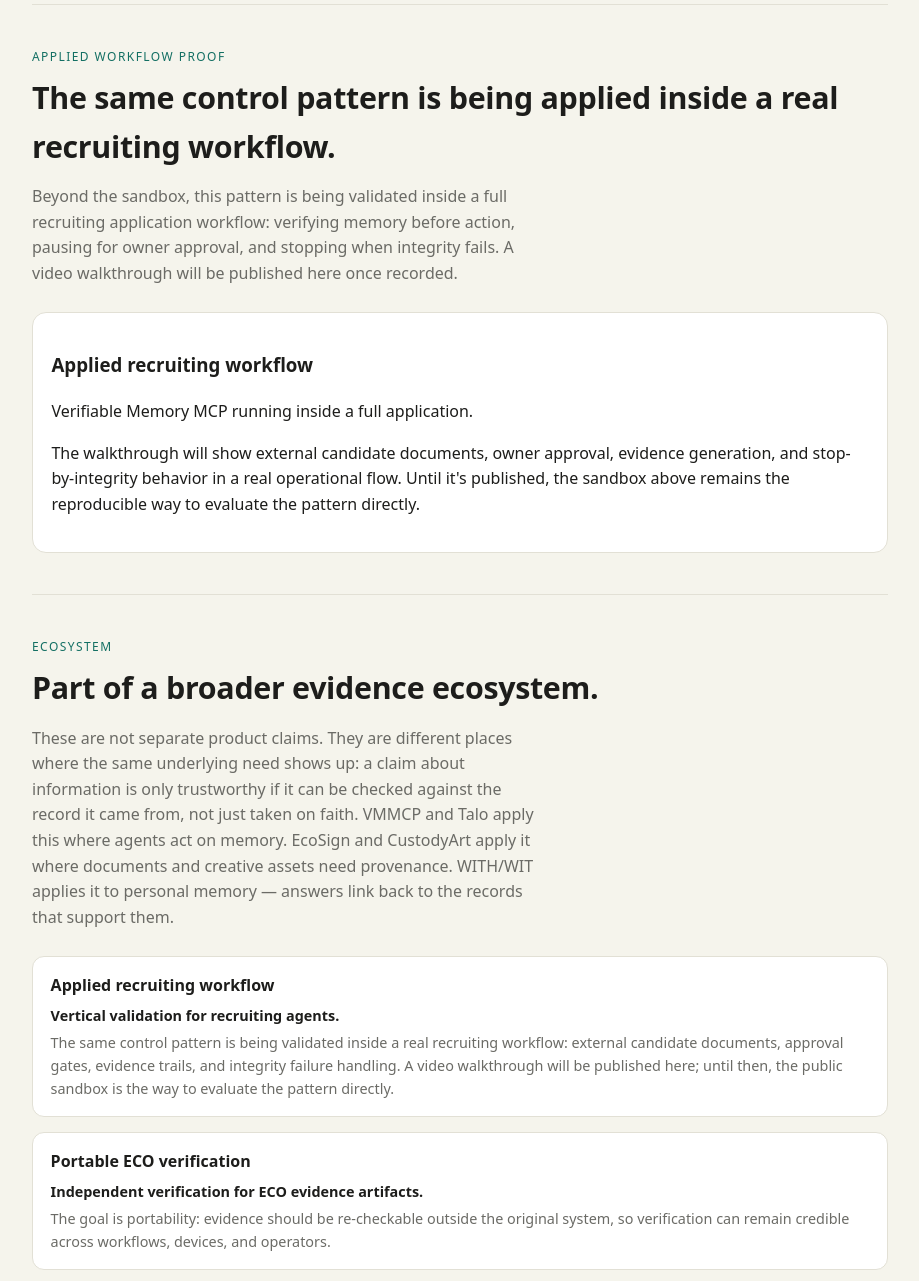
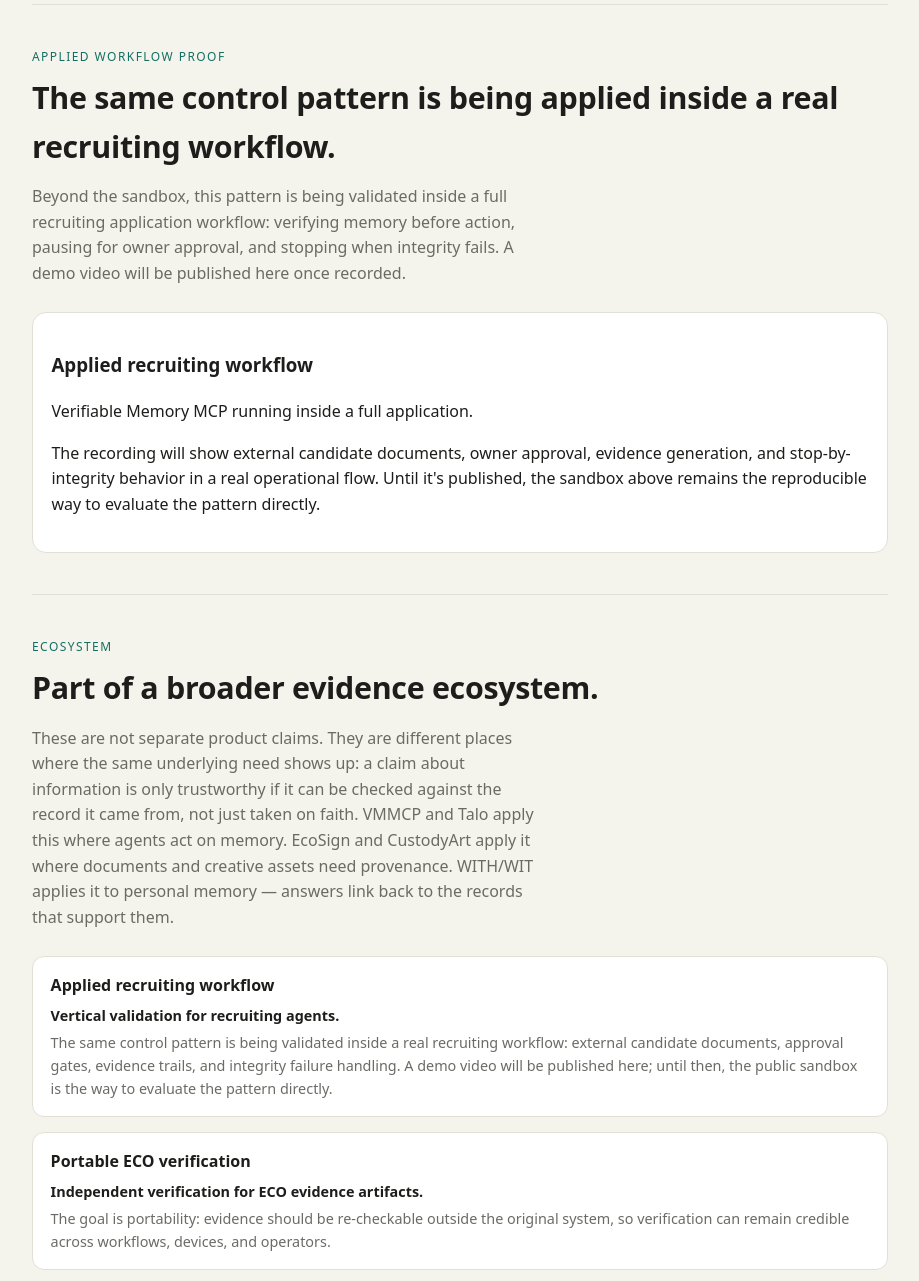
Before and after one commit to TemporalDynamics/verifiable-memory-mcp, a website: page index.html in a window 1280 px wide. Shown: the part 3546-4827 px from the top of the page, without its empty margins (180-1099 px from the left). Drawn offline with Linux system fonts and the light colour scheme.

Commit message:
Polish sandbox landing copy

```diff
--- a/index.html
+++ b/index.html
@@ -393,12 +393,12 @@
     <p class="kicker">Applied workflow proof</p>
     <h2>The same control pattern is being applied inside a real recruiting workflow.</h2>
     <p class="section-lead">
-      Beyond the sandbox, this pattern is being validated inside a full recruiting application workflow: verifying memory before action, pausing for owner approval, and stopping when integrity fails. A video walkthrough will be published here once recorded.
+      Beyond the sandbox, this pattern is being validated inside a full recruiting application workflow: verifying memory before action, pausing for owner approval, and stopping when integrity fails. A demo video will be published here once recorded.
     </p>
     <div class="video-card">
       <h3>Applied recruiting workflow</h3>
       <p class="subhead">Verifiable Memory MCP running inside a full application.</p>
-      <p>The walkthrough will show external candidate documents, owner approval, evidence generation, and stop-by-integrity behavior in a real operational flow. Until it's published, the sandbox above remains the reproducible way to evaluate the pattern directly.</p>
+      <p>The recording will show external candidate documents, owner approval, evidence generation, and stop-by-integrity behavior in a real operational flow. Until it's published, the sandbox above remains the reproducible way to evaluate the pattern directly.</p>
     </div>
   </section>
 
@@ -412,7 +412,7 @@
       <div class="ecosystem-item">
         <h3>Applied recruiting workflow</h3>
         <p class="subhead">Vertical validation for recruiting agents.</p>
-        <p>The same control pattern is being validated inside a real recruiting workflow: external candidate documents, approval gates, evidence trails, and integrity failure handling. A video walkthrough will be published here; until then, the public sandbox is the way to evaluate the pattern directly.</p>
+        <p>The same control pattern is being validated inside a real recruiting workflow: external candidate documents, approval gates, evidence trails, and integrity failure handling. A demo video will be published here; until then, the public sandbox is the way to evaluate the pattern directly.</p>
       </div>
       <div class="ecosystem-item">
         <h3>Portable ECO verification</h3>
```
Also changed, not shown: docs/superpowers/plans/2026-06-24-interactive-sandbox.md (line endings or trailing spaces).
